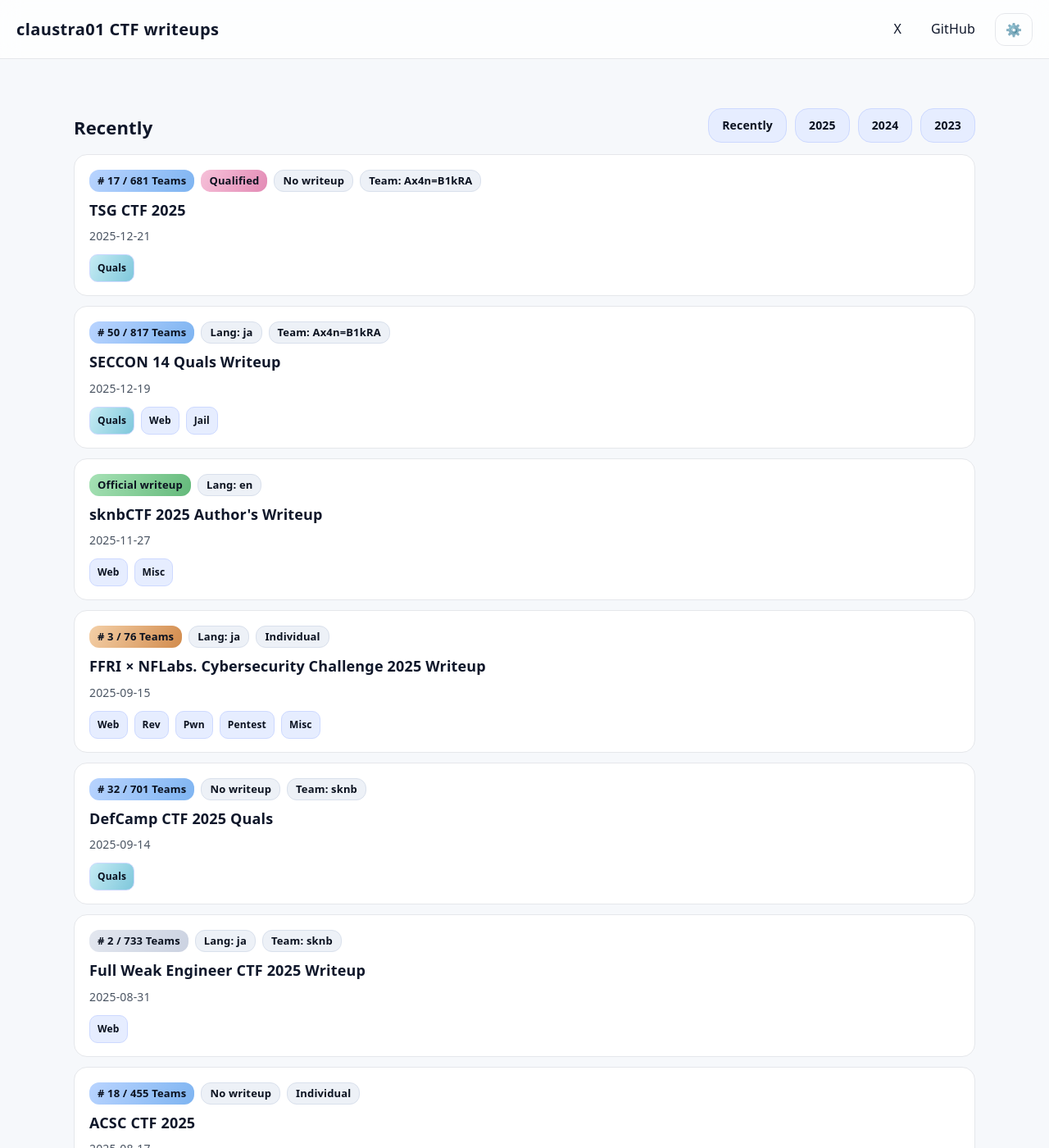
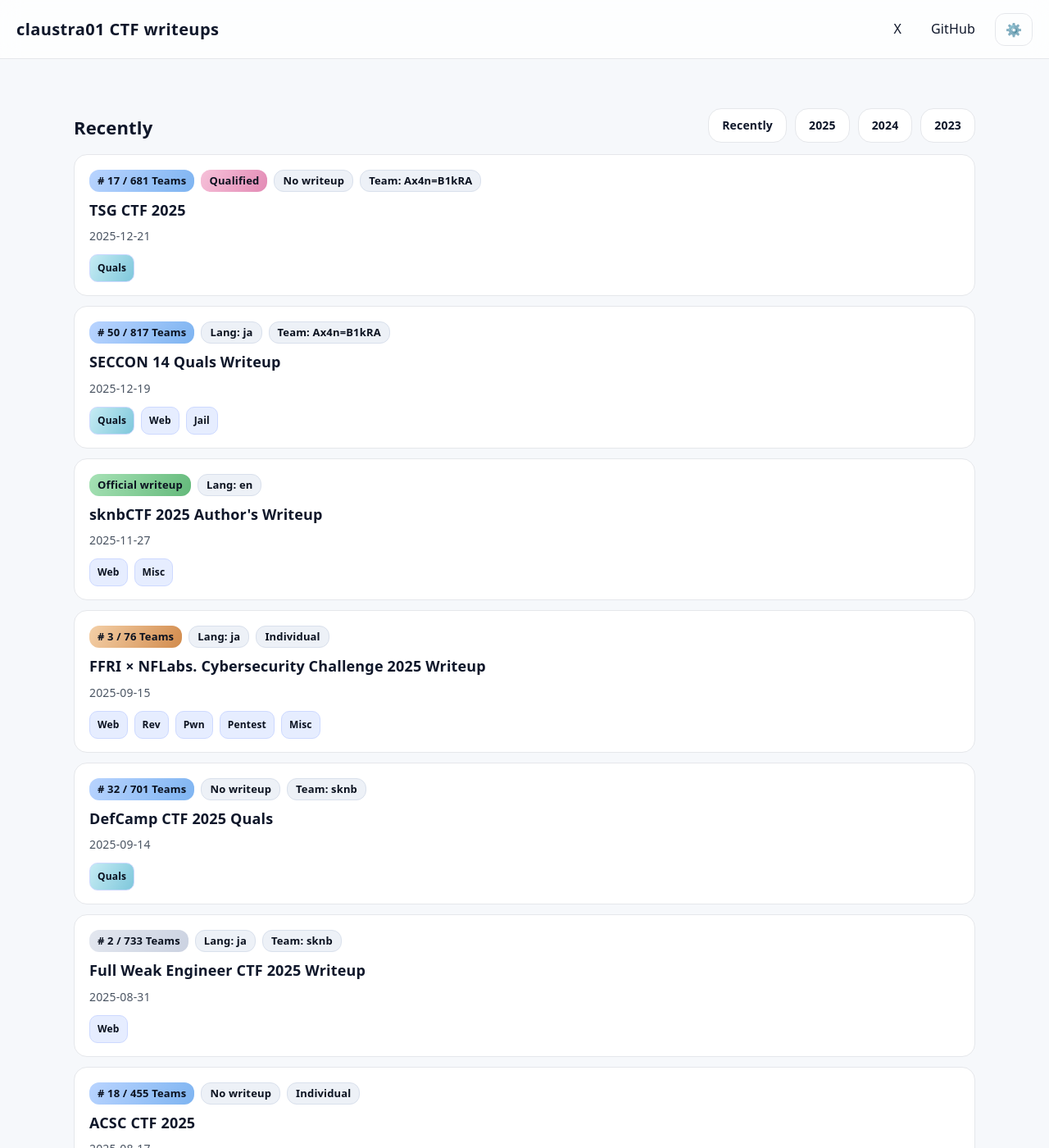
Before and after one commit to claustra01/my-ctf-writeups, a Jekyll site: the page built from index.md, in a window 1280 px wide and 1400 px high. Shown: the whole window at 82% size. Built offline with Jekyll 4.4.1, drawn with Linux system fonts in a browser that asks for light colours.

Commit message:
fix: tab color

```diff
--- a/assets/css/main.css
+++ b/assets/css/main.css
@@ -234,17 +234,14 @@ a:hover {
 }
 
 .tab-link:hover {
+  background: var(--pill-ghost-bg);
   border-color: var(--accent);
   box-shadow: var(--shadow);
   transform: translateY(-2px);
 }
 
 .tab-link.is-active {
-  background: var(--tag-bg);
-  border-color: var(--tag-border);
-  color: var(--tag-text);
-  box-shadow: none;
-  transform: none;
+  font-weight: 700;
 }
 
 .card-grid {
```
